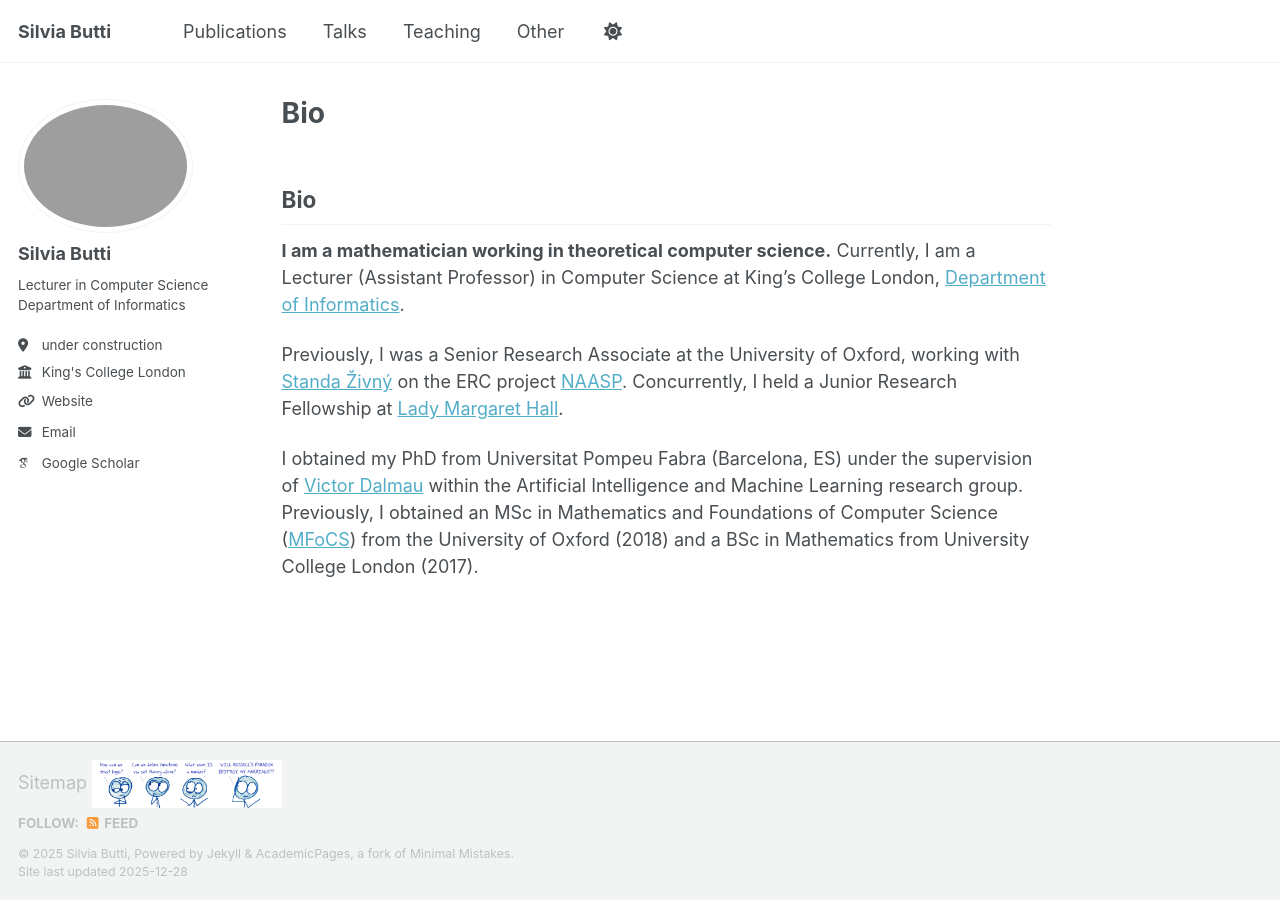
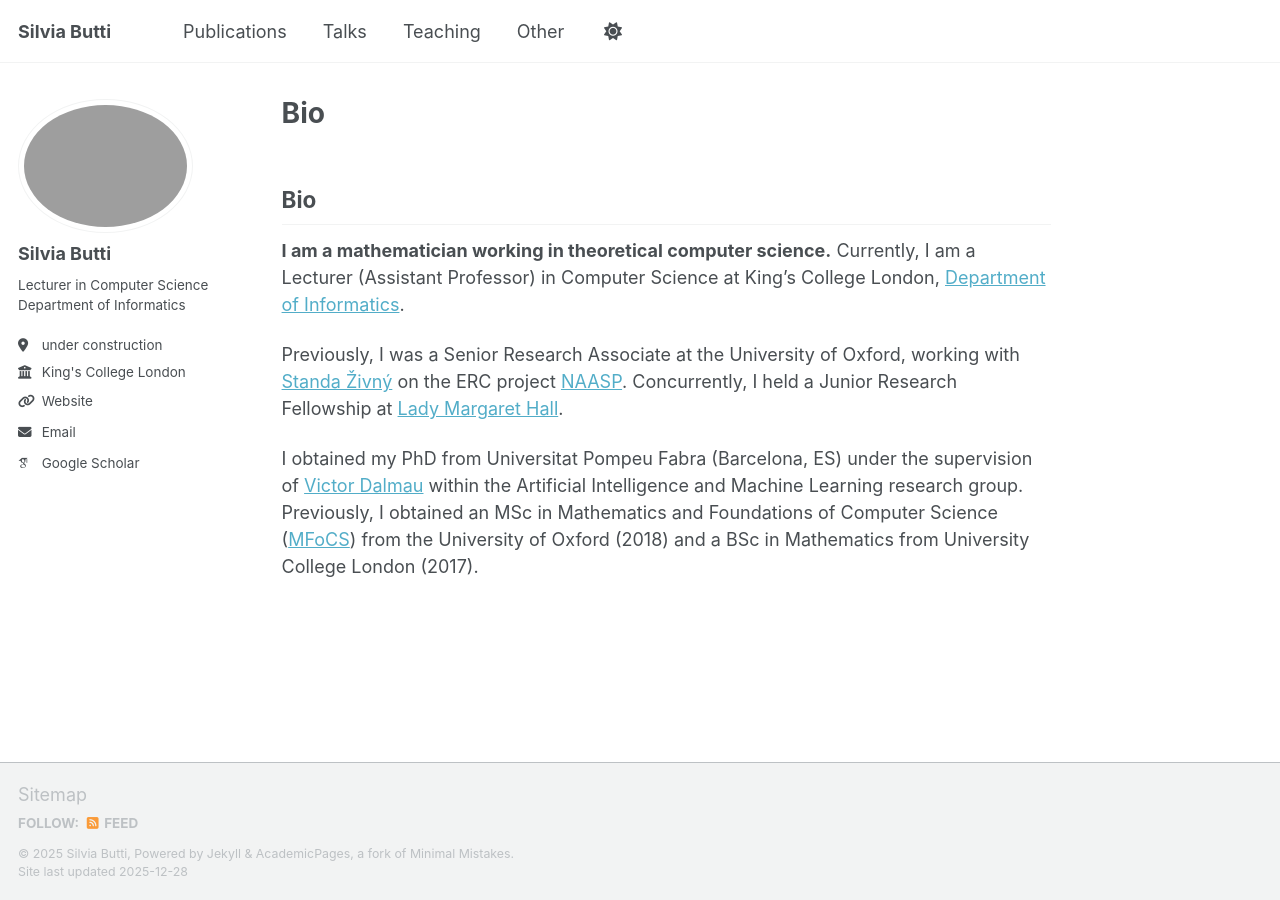
Before and after one commit to silviabutti/silviabutti.github.io, a Jekyll site: the page built from _pages/about.md, in a window 1280 px wide. Built offline with Jekyll 4.4.1, drawn with Linux system fonts in a browser that asks for light colours; some web fonts are replaced; a script bundle is joined from its source files by our own code; library files that are not in the unit come from our copies; our own code applies the rules of GitHub Pages for plain Markdown files.

Commit message:
Update custom.html

```diff
--- a/_includes/footer/custom.html
+++ b/_includes/footer/custom.html
@@ -13,6 +13,4 @@
     await mermaid.run({querySelector:'code.language-mermaid'});
 </script>
 
-<img src="images/mwbd.png" alt="Math-with-bad-drawings" style="height:48px;">
-
 <!-- end custom footer snippets -->
```
